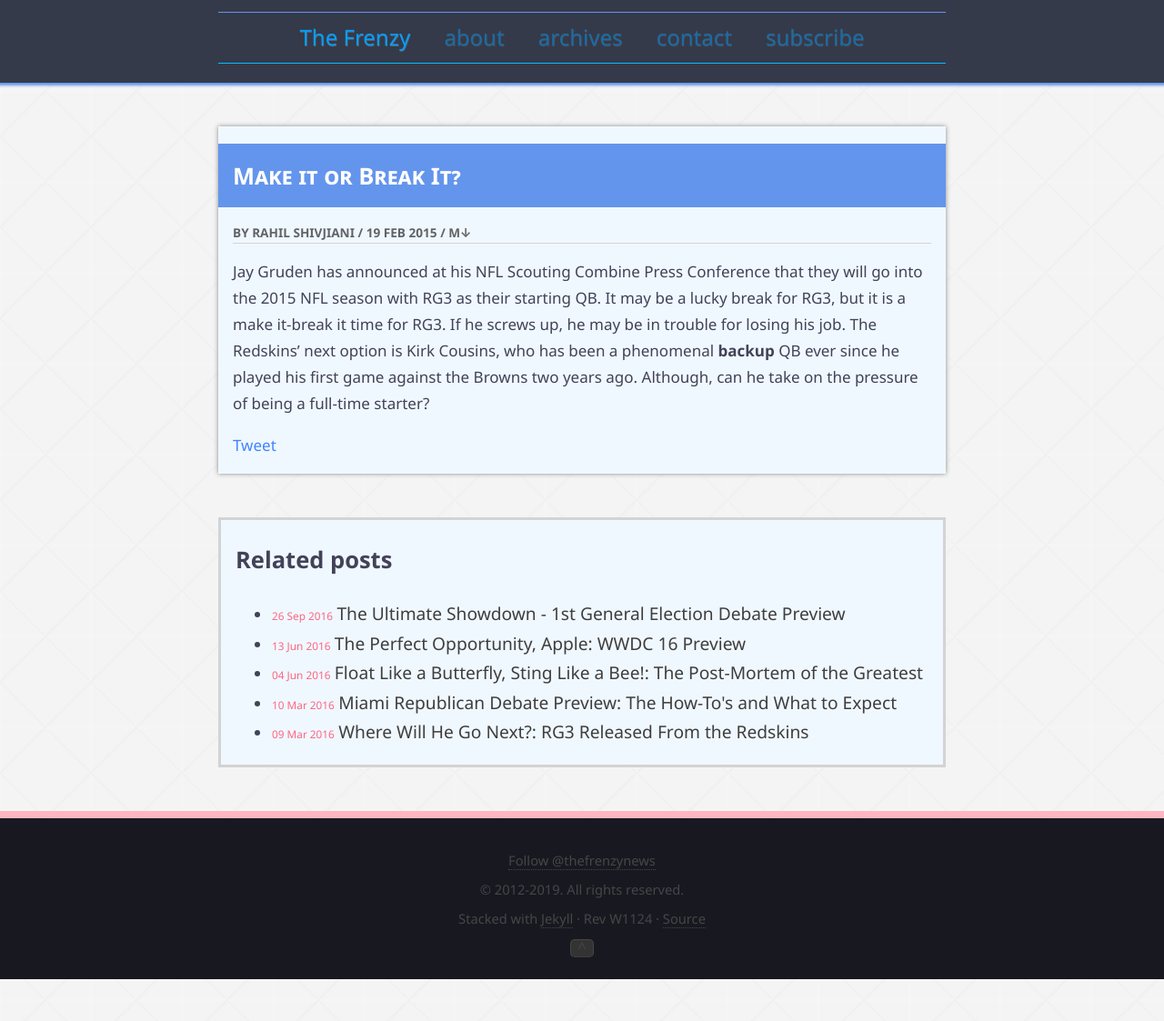
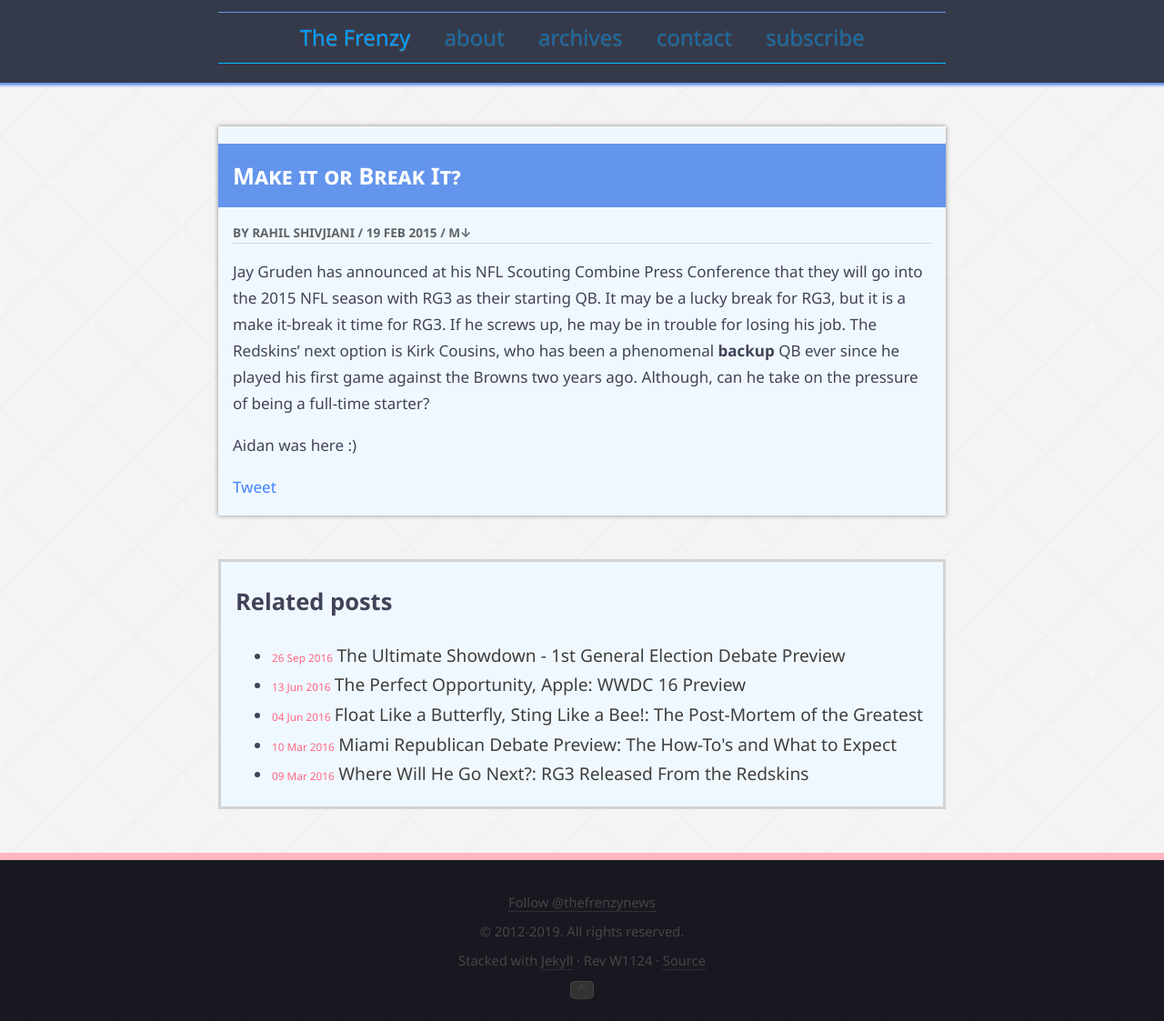
Before and after one commit to rshivjiani/rshivjiani.github.io, a Jekyll site: the page built from _posts/2015-02-19-rg3-make-it-or-break-it.md, in a window 1280 px wide. Shown: the whole page at 91% size. Built offline with Jekyll 4.4.1, drawn with Linux system fonts in a browser that asks for light colours; comment, search, counter and statistics services are not loaded; before the commit the page ends 1077 px from its top, so only the background shows below that.

Commit message:
Update 2015-02-19-rg3-make-it-or-break-it.md

```diff
--- a/_posts/2015-02-19-rg3-make-it-or-break-it.md
+++ b/_posts/2015-02-19-rg3-make-it-or-break-it.md
@@ -5,3 +5,5 @@ category: sports
 ---
 
 Jay Gruden has announced at his NFL Scouting Combine Press Conference that they will go into the 2015 NFL season with RG3 as their starting QB. It may be a lucky break for RG3, but it is a make it-break it time for RG3. If he screws up, he may be in trouble for losing his job. The Redskins’ next option is Kirk Cousins, who has been a phenomenal **backup** QB ever since he played his first game against the Browns two years ago. Although, can he take on the pressure of being a full-time starter?
+
+Aidan was here :)
```
